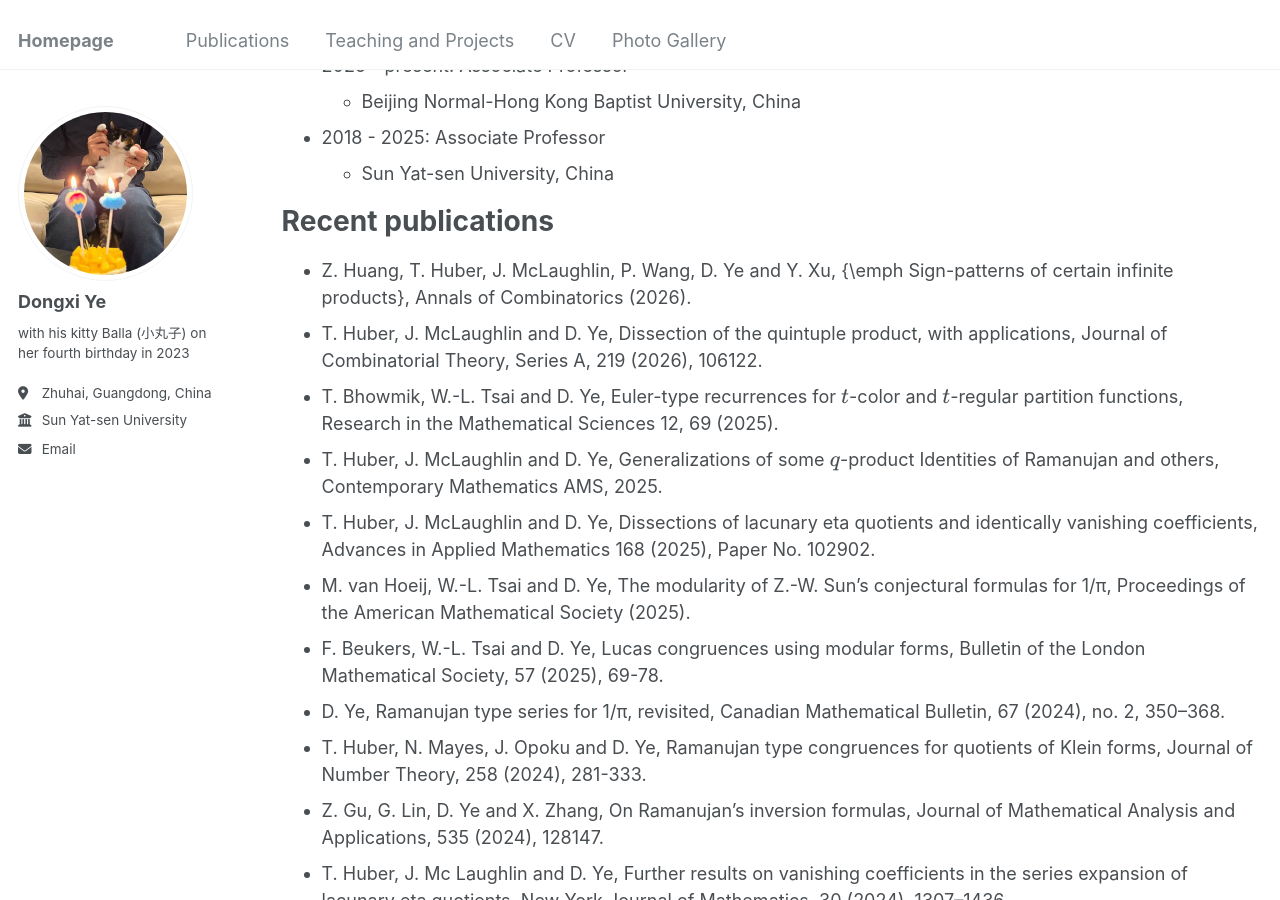
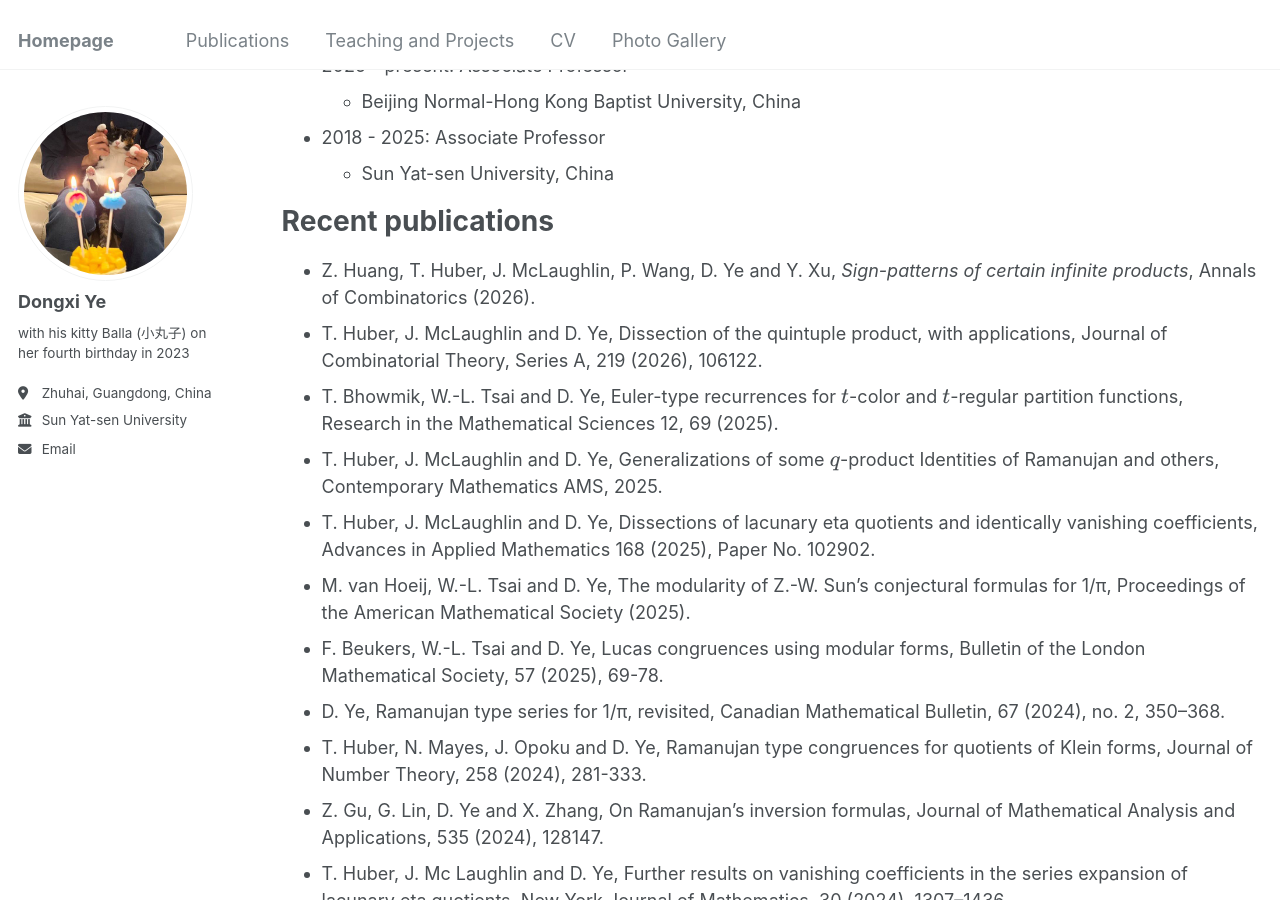
Before and after one commit to Dongxi-Ye/homepage, a Jekyll site: the page built from _pages/cv.md, in a window 1280 px wide and 900 px high, scrolled down 308 px. Built offline with Jekyll 4.4.1, drawn with Linux system fonts in a browser that asks for light colours.

Commit message:
Update cv.md

```diff
--- a/_pages/cv.md
+++ b/_pages/cv.md
@@ -23,7 +23,7 @@ Work experience
 
 Recent publications
 ======
-* Z. Huang, T. Huber, J. McLaughlin, P. Wang, D. Ye and Y. Xu, {\emph Sign-patterns of certain infinite products}, Annals of Combinatorics (2026).
+* Z. Huang, T. Huber, J. McLaughlin, P. Wang, D. Ye and Y. Xu, *Sign-patterns of certain infinite products*, Annals of Combinatorics (2026).
 * T. Huber, J. McLaughlin and D. Ye, Dissection of the quintuple product, with applications, Journal of Combinatorial Theory, Series A, 219 (2026), 106122.
 * T. Bhowmik, W.-L. Tsai and D. Ye, Euler-type recurrences for $$t$$-color and $$t$$-regular partition functions, Research in the Mathematical Sciences 12, 69 (2025).
 * T. Huber, J. McLaughlin and D. Ye, Generalizations of some $$q$$-product Identities of Ramanujan and others, Contemporary Mathematics AMS, 2025.
```
